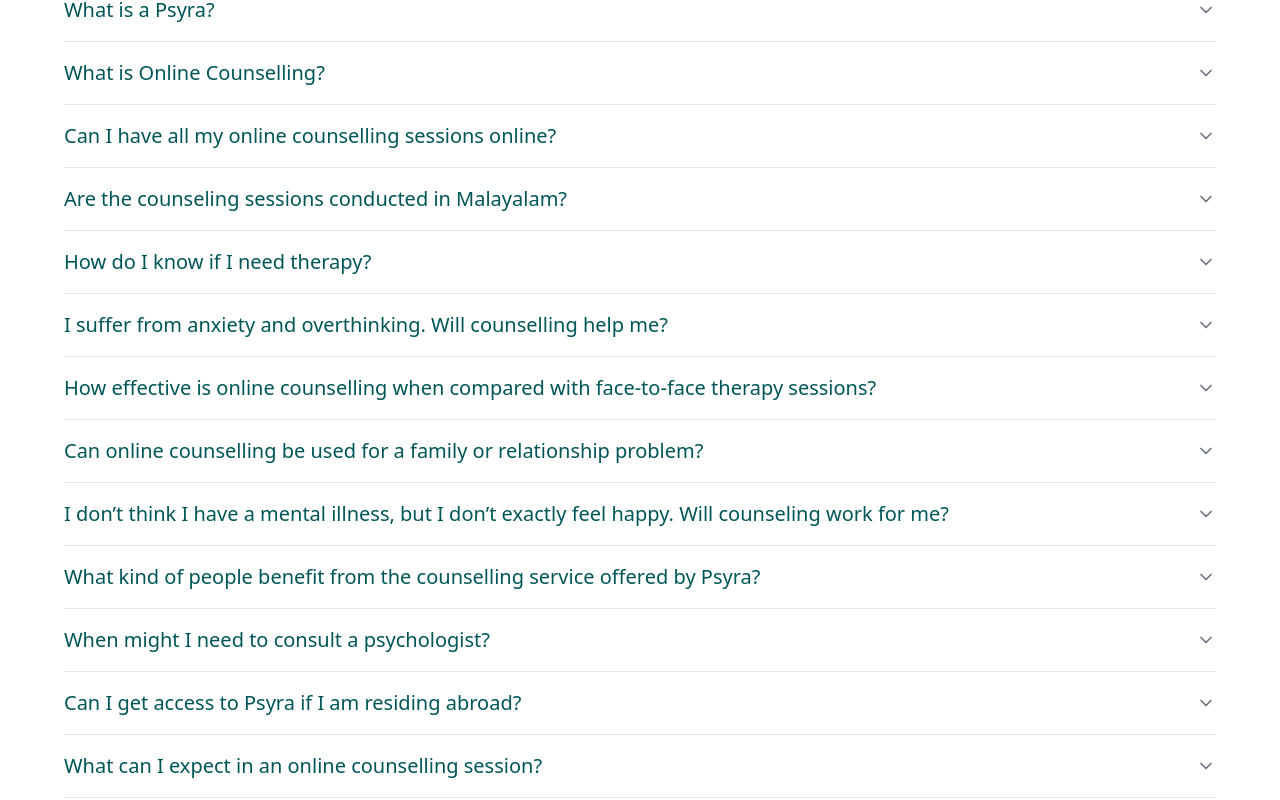
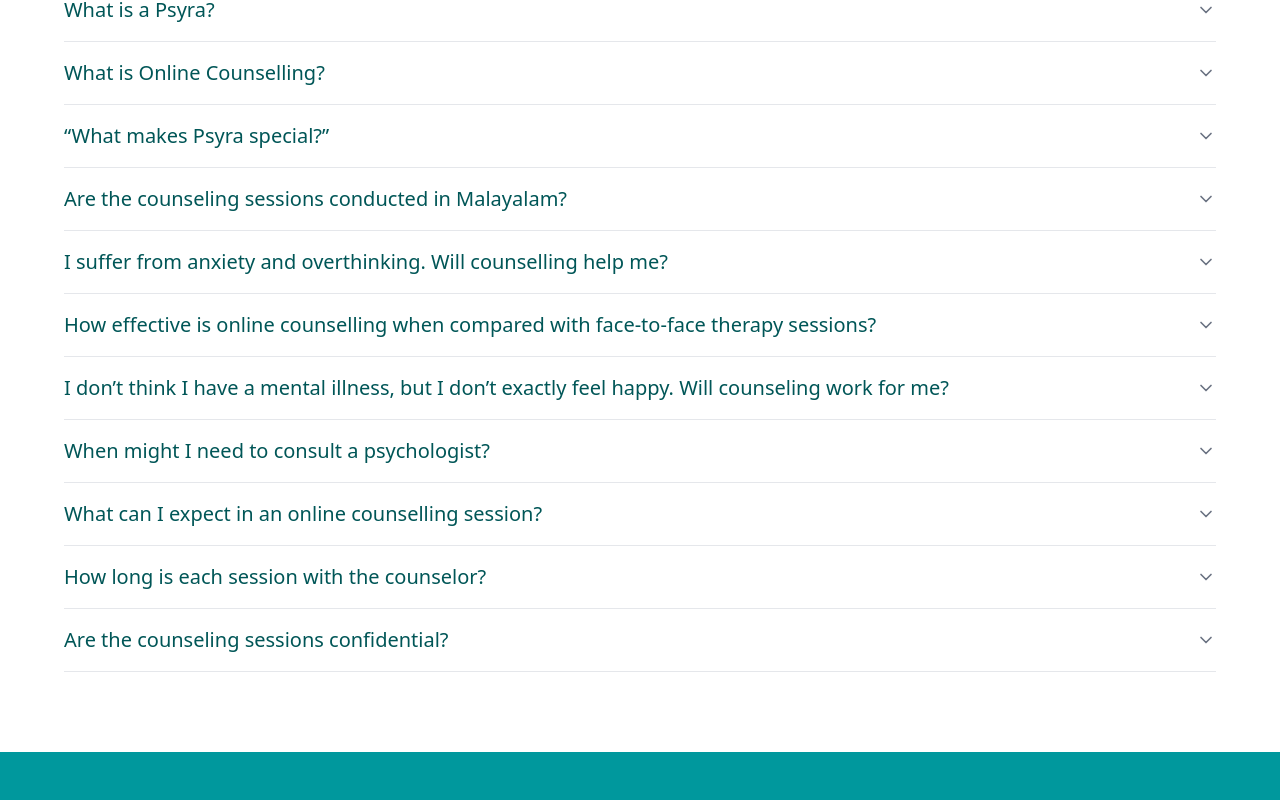
Before and after one commit to Sahal-Palayat/psyra-web, a Next.js app: page /individual in a window 1280 px wide. Shown: the part 900-1700 px from the top of the page. Built offline with nearby package versions, Linux system fonts and the light colour scheme; no server answers.

Commit message:
faq questions changed

```diff
--- a/src/components/Faq.tsx
+++ b/src/components/Faq.tsx
@@ -22,19 +22,14 @@ const Faq = () => {
         "Online counseling consists of the provision of professional mental health care through the use of online video or audio sessions.Psyra is also providing internet counseling through Malayalam and Hindi, making psychological services accessible to people from anywhere.",
     },
     {
-      question: "Can I have all my online counselling sessions online?",
+      question: "“What makes Psyra special?”",
       answer:
-        "Yes! At Psyra, all therapy sessions occur online, making online counseling services in Malayalam & Hindi accessible and convenient!",
+        "Psyra is distinct in terms of its services through online Malayalam and Hindi counseling that integrates professionalism, understanding, accessibility, and the highest standards of the client-centered approach.",
     },
     {
       question: "Are the counseling sessions conducted in Malayalam?",
       answer:
         "Yes. Psyra offers online counseling services in Malayalam and Hindi, allowing clients to articulate their feelings in their language of choice without any issues relating to effective communication.",
-    },
-    {
-      question: "How do I know if I need therapy?",
-      answer:
-        "If you’re asking this question, it’s probably a good time to try. Therapy isn’t just for crises—it’s for anyone looking to feel better, grow, or just understand themselves more.",
     },
     {
       question: " I suffer from anxiety and overthinking. Will counselling help me?",
@@ -47,29 +42,14 @@ const Faq = () => {
         "Indeed. Studies, including the experience of the practitioner, make it evident that online counseling conducted in the Malayalam and Hindi languages of the Psyra site can be equally effective as traditional counseling.",
     },
     {
-      question: "Can online counselling be used for a family or relationship problem?",
-      answer:
-        "Yes. Online counseling in Malayalam and Hindi languages may help with family concerns, relationship issues, communication problems, and mental conflicts.",
-    },
-    {
       question: "I don’t think I have a mental illness, but I don’t exactly feel happy. Will counseling work for me?",
       answer:
         "Yes. Online counseling offered in both Malayalam and Hindi at Psyra is not only limited to therapy of diagnosed cases. It also helps one explore one's emotions, attain clarity, and move towards growth.",
-    },
-    {
-      question: "What kind of people benefit from the counselling service offered by Psyra?",
-      answer:
-        "People facing stress, emotional distress, life changes, or relationships issues and those seeking personal understanding are all eligible and able to benefit from online counseling presented in Malayalam and Hindi at Psyra.",
     },
      {
       question: "When might I need to consult a psychologist?",
       answer:
         "You could turn to online counseling sessions conducted in Malayalam or Hindi if emotional distress, anxiety, stress, or personal issues start impacting your life.",
-    },
-    {
-      question: "Can I get access to Psyra if I am residing abroad?",
-      answer:
-        "Yes, provided you have an internet connection, you may access online counseling services from Psyra through the Malayalam and Hindi languages from anywhere around the world.",
     },
     {
       question: "What can I expect in an online counselling session?",
@@ -86,16 +66,7 @@ const Faq = () => {
       answer:
         "Yes. Psyra maintains high professional and moral standards. There is complete confidentiality and privacy in all online counseling sessions in Malayalam as well as Hindi.",
     },
-    {
-      question: "How can I book a counseling session on Psyra?",
-      answer:
-        "Online counseling done in Malayalam or Hindi is also available on psyra.in by selecting a proper slot for counseling.",
-    },
-    {
-      question: "“What makes Psyra special?”",
-      answer:
-        "Psyra is distinct in terms of its services through online Malayalam and Hindi counseling that integrates professionalism, understanding, accessibility, and the highest standards of the client-centered approach.",
-    },
+
   ];
 
   return (
```
